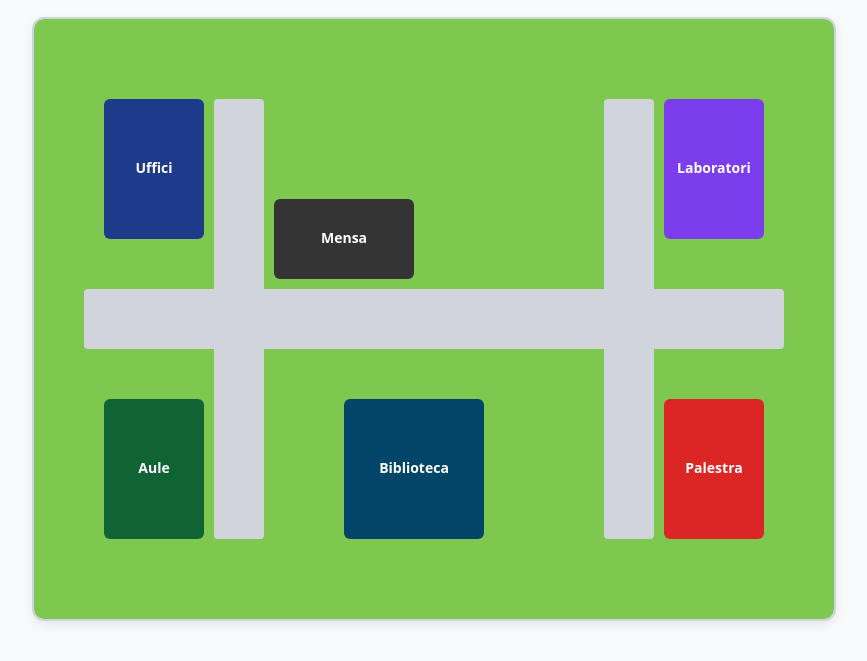
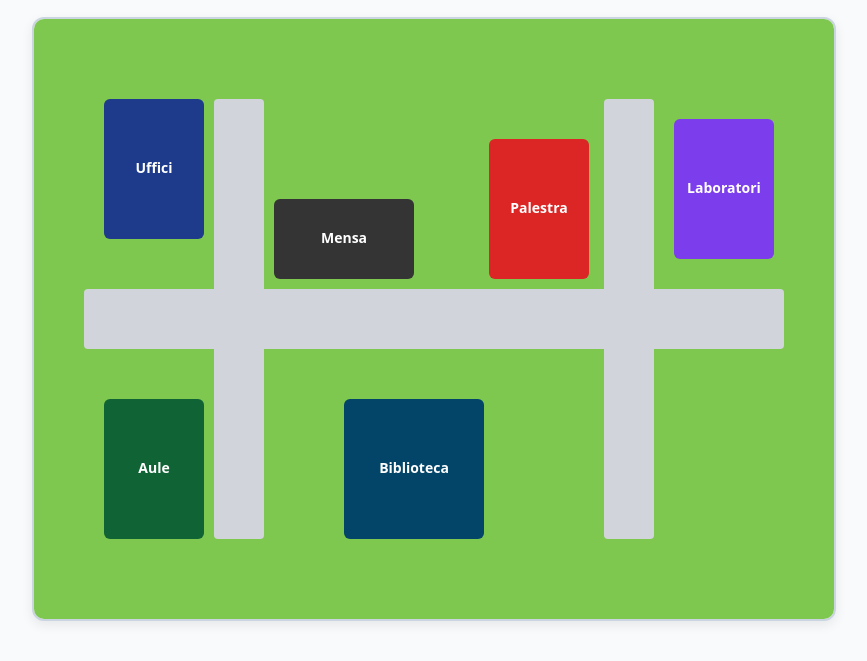
Before and after one commit to AnesMZ/MAZREKU_ANES_SVG, a plain HTML site: page index.html in a window 1280 px wide. Shown: the part 87-748 px from the top of the page, without its empty margins (206-1073 px from the left). Drawn offline with Linux system fonts and the light colour scheme.

Commit message:
Completata Lezione 1: Mappa SVG e style.css

```diff
--- a/index.html
+++ b/index.html
@@ -45,8 +45,8 @@
 
         <!-- Laboratori -->
         <g id="edificio-laboratori">
-          <rect x="630" y="80" width="100" height="140" fill="#7c3eed" rx="6" />
-          <text x="680" y="150" class="label">Laboratori</text>
+          <rect x="640" y="100" width="100" height="140" fill="#7c3eed" rx="6" />
+          <text x="690" y="170" class="label">Laboratori</text>
         </g>
 
         <!-- Biblioteca -->
@@ -64,14 +64,14 @@
         <!-- Palestra -->
         <g id="edificio-palestra">
           <rect
-            x="630"
-            y="380"
+            x="455"
+            y="120"
             width="100"
             height="140"
             fill="#dc2626"
             rx="6"
           />
-          <text x="680" y="450" class="label">Palestra</text>
+          <text x="505" y="190" class="label">Palestra</text>
         </g>
       </g>
     </svg>
```
